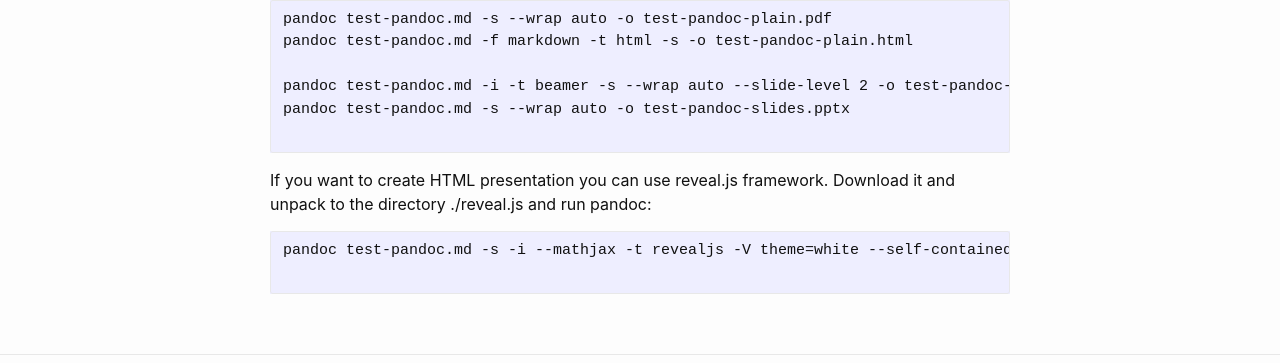
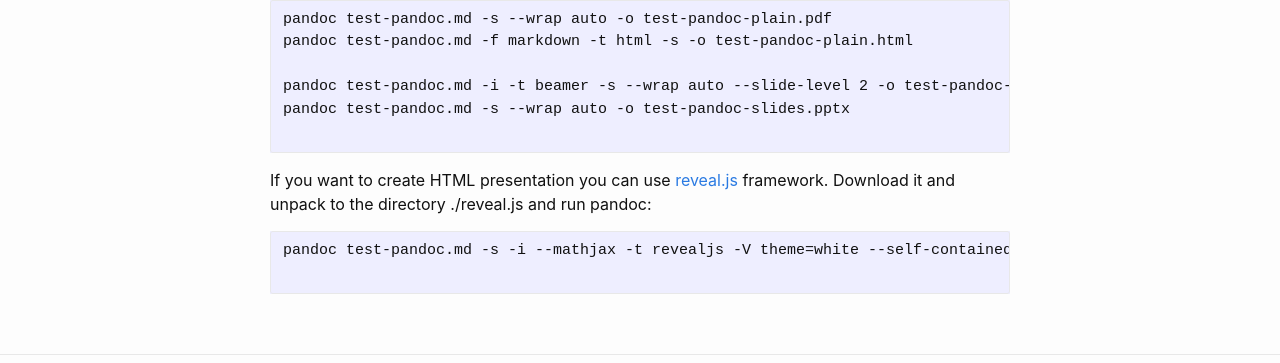
Before and after one commit to jacekkowalczyk82/jacekkowalczyk82.github.io, a Jekyll site: the page built from _posts/2019-03-20-how-to-convert-markdown-to-html-pdf-pptx-with-pandoc.md, in a window 1280 px wide. Shown: the part 1325-1688 px from the top of the page. Built offline with Jekyll 4.4.1, drawn with Linux system fonts in a browser that asks for light colours; part of the change alters nothing that is shown.

````diff
--- a/_posts/2019-03-20-how-to-convert-markdown-to-html-pdf-pptx-with-pandoc.md
+++ b/_posts/2019-03-20-how-to-convert-markdown-to-html-pdf-pptx-with-pandoc.md
@@ -67,7 +67,7 @@ pandoc test-pandoc.md -s --wrap auto -o test-pandoc-slides.pptx
 ```
 
 
-If you want to create HTML presentation you can use reveal.js framework. Download it and unpack to the directory ./reveal.js and run pandoc:
+If you want to create HTML presentation you can use [reveal.js](https://revealjs.com/) framework. Download it and unpack to the directory ./reveal.js and run pandoc:
 
 ```
 pandoc test-pandoc.md -s -i --mathjax -t revealjs -V theme=white --self-contained --slide-level 2 -o test-pandoc-slides.html
````
